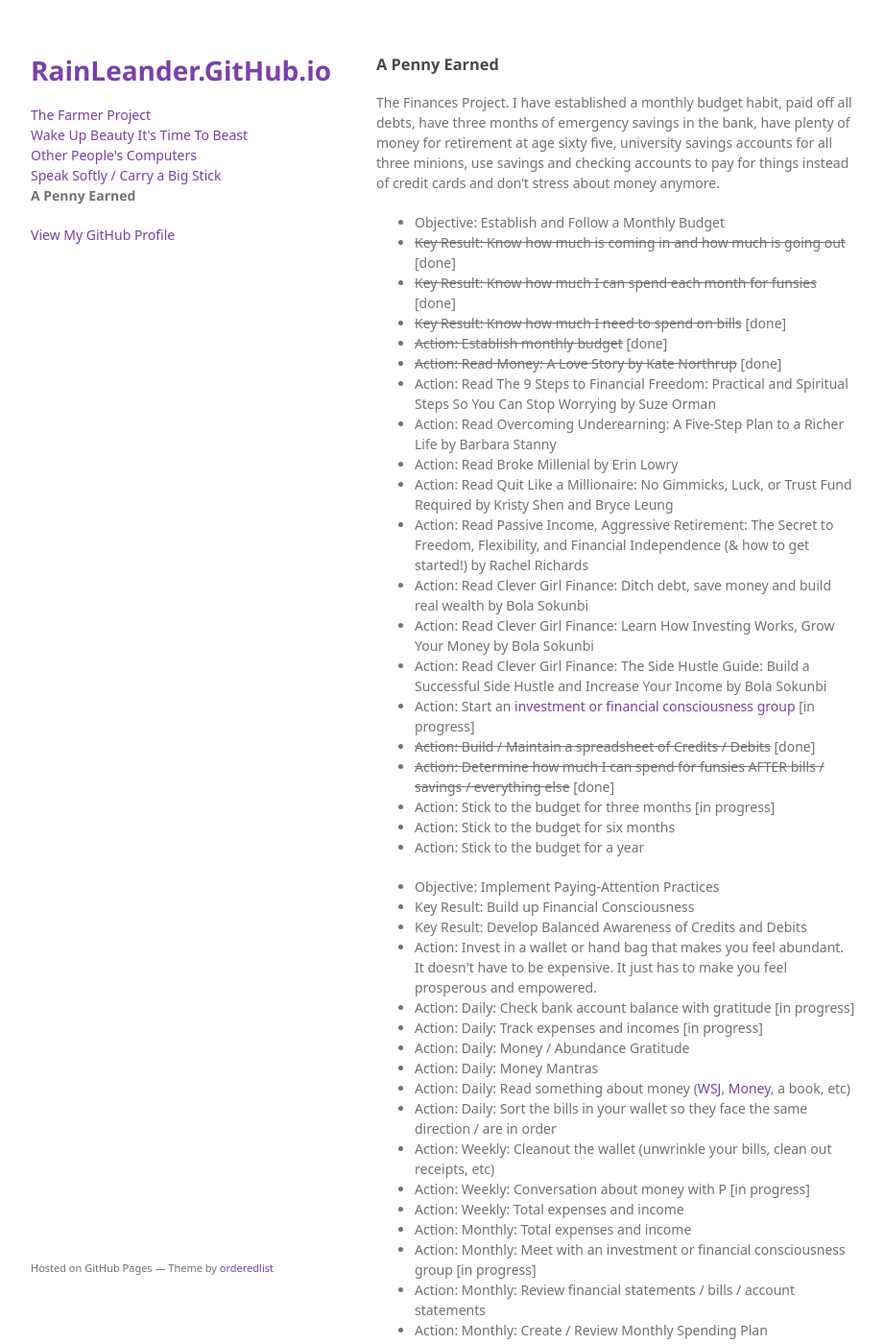
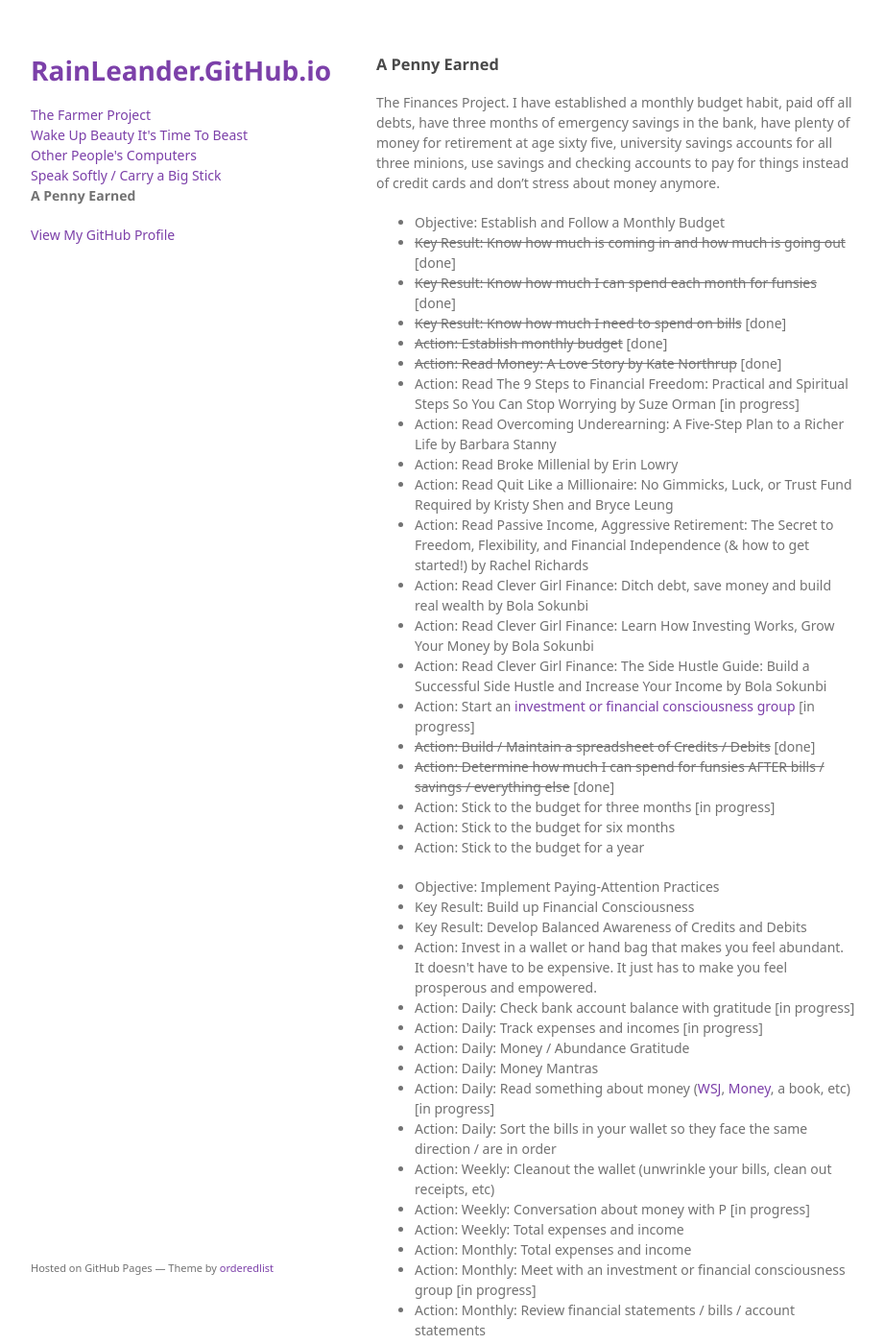
Before and after one commit to rainleander/rainleander.github.io, a Jekyll site: the page a-penny-earned.html, which Jekyll copies as it is, in a window 1280 px wide and 1400 px high. Shown: the whole window at 96% size, without its empty margins (178-1099 px from the left). Built offline with Jekyll 4.4.1, drawn with Linux system fonts in a browser that asks for light colours; some web fonts are replaced.

Commit message:
Update a-penny-earned.html

```diff
--- a/a-penny-earned.html
+++ b/a-penny-earned.html
@@ -36,7 +36,7 @@
         <li><strike>Key Result: Know how much I need to spend on bills</strike> [done]</li>
         <li><strike>Action: Establish monthly budget</strike> [done]</li>
         <li><strike>Action: Read Money: A Love Story by Kate Northrup</strike> [done]</li>
-        <li>Action: Read The 9 Steps to Financial Freedom: Practical and Spiritual Steps So You Can Stop Worrying by Suze Orman</li>
+        <li>Action: Read The 9 Steps to Financial Freedom: Practical and Spiritual Steps So You Can Stop Worrying by Suze Orman [in progress]</li>
         <li>Action: Read Overcoming Underearning: A Five-Step Plan to a Richer Life by Barbara Stanny</li>
         <li>Action: Read Broke Millenial by Erin Lowry</li>
         <li>Action: Read Quit Like a Millionaire: No Gimmicks, Luck, or Trust Fund Required by Kristy Shen and Bryce Leung</li>
@@ -59,7 +59,7 @@
         <li>Action: Daily: Track expenses and incomes [in progress]</li>
         <li>Action: Daily: Money / Abundance Gratitude</li>
         <li>Action: Daily: Money Mantras</li>
-        <li>Action: Daily: Read something about money (<a href="https://www.wsj.com/">WSJ</a>, <a href="https://money.com/">Money</a>, a book, etc)</li>
+        <li>Action: Daily: Read something about money (<a href="https://www.wsj.com/">WSJ</a>, <a href="https://money.com/">Money</a>, a book, etc) [in progress]</li>
         <li>Action: Daily: Sort the bills in your wallet so they face the same direction / are in order</li>
         <li>Action: Weekly: Cleanout the wallet (unwrinkle your bills, clean out receipts, etc)</li>
         <li>Action: Weekly: Conversation about money with P [in progress]</li>
```
